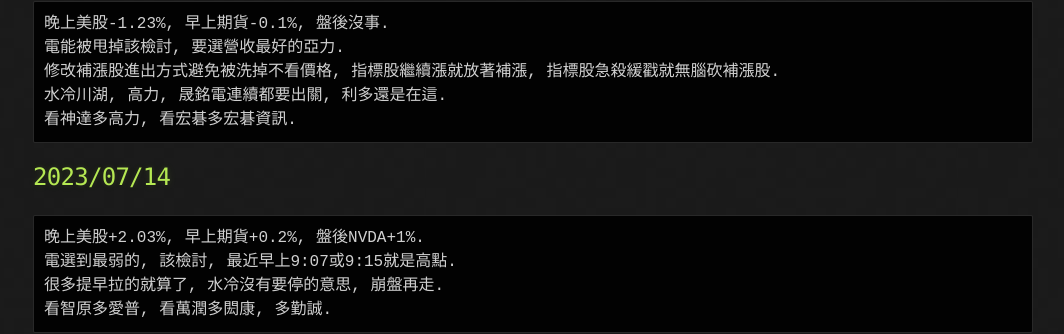
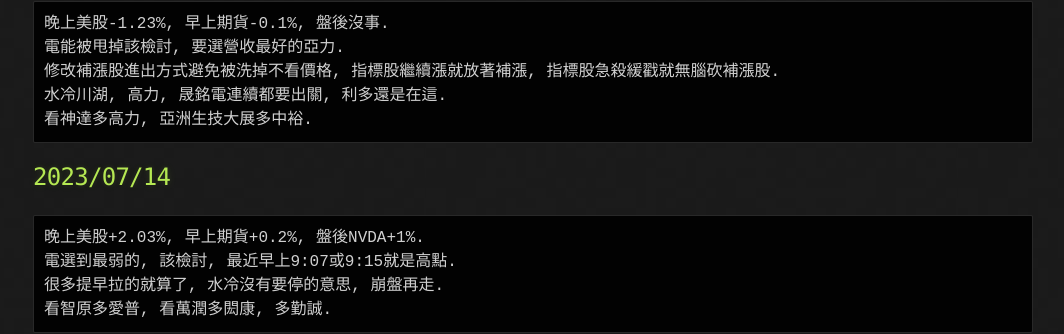
Before and after one commit to lepg5487/Stock_God, a Jekyll site: the page built from index.md, in a window 1280 px wide and 900 px high, scrolled down 460 px. Shown: the part 245-579 px from the top of the window, without its empty margins (107-1171 px from the left). Built offline with Jekyll 4.4.1, drawn with Linux system fonts in a browser that asks for light colours; our own code applies the rules of GitHub Pages for plain Markdown files.

Commit message:
Update index.md

````diff
--- a/index.md
+++ b/index.md
@@ -27,7 +27,7 @@ layout: testlayouts
 電能被甩掉該檢討, 要選營收最好的亞力.
 修改補漲股進出方式避免被洗掉不看價格, 指標股繼續漲就放著補漲, 指標股急殺緩戳就無腦砍補漲股.
 水冷川湖, 高力, 晟銘電連續都要出關, 利多還是在這.
-看神達多高力, 看宏碁多宏碁資訊.
+看神達多高力, 亞洲生技大展多中裕.
 ```
 
 ## 2023/07/14
````
